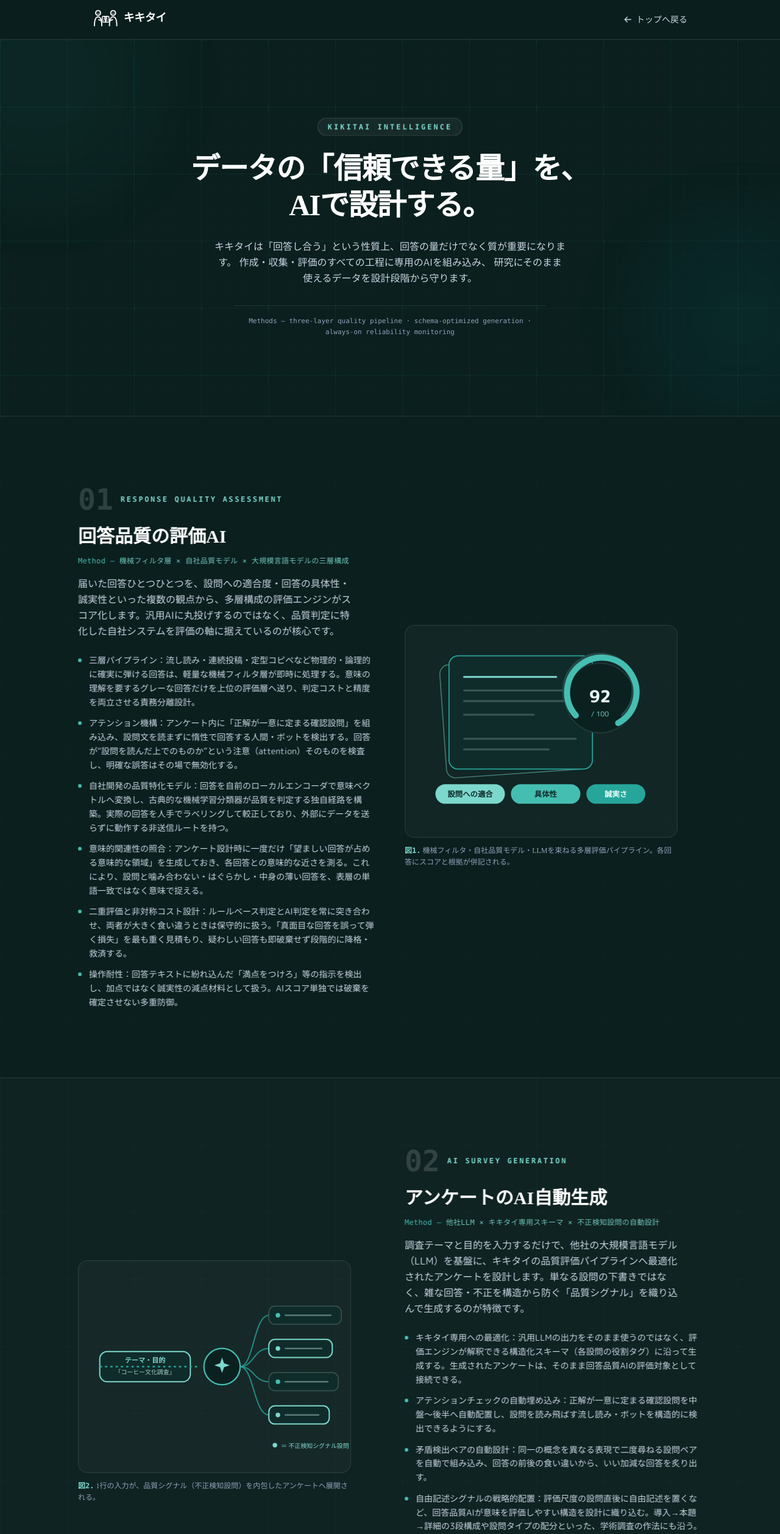
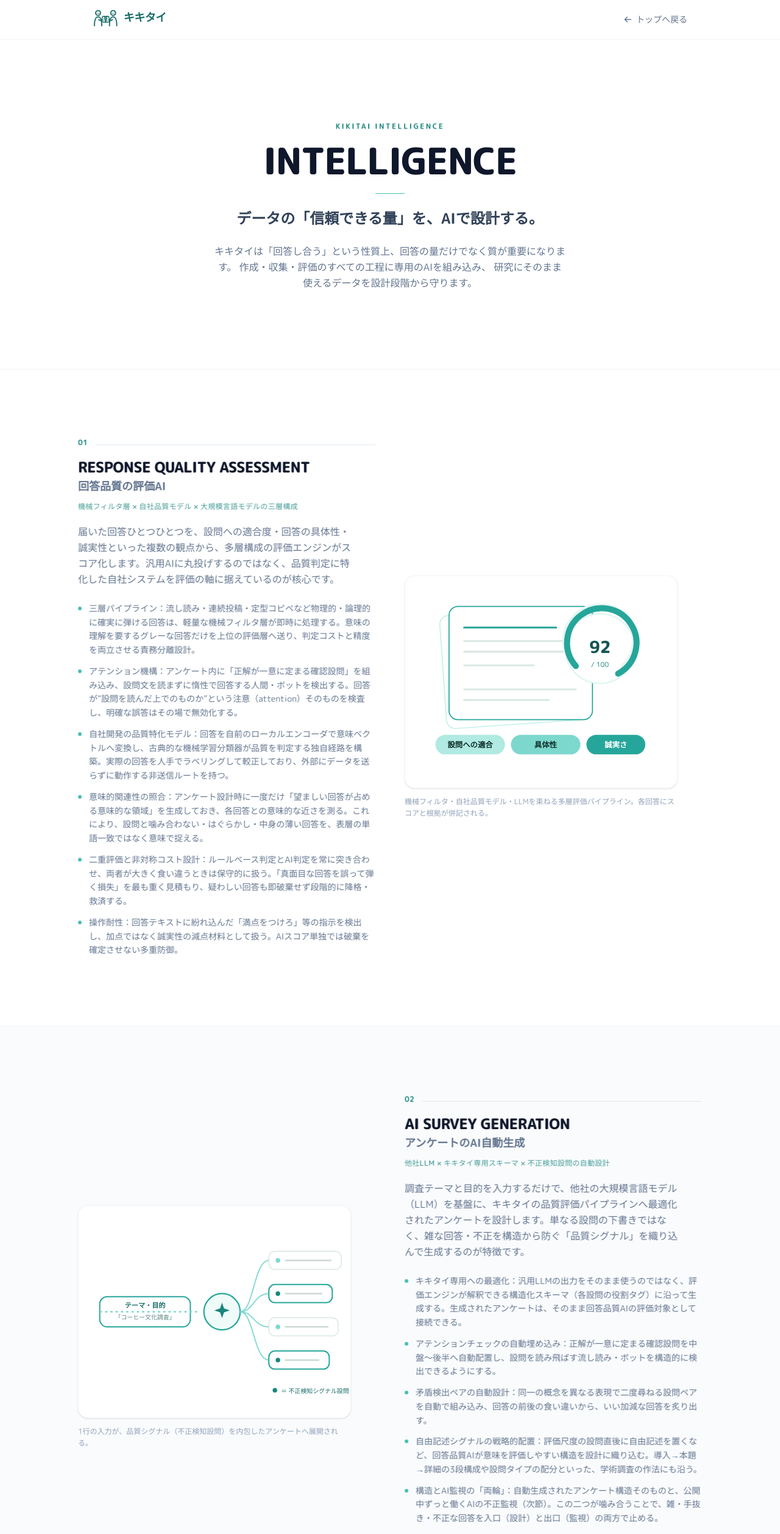
Before and after one commit to saltyland/kikitai-public, a Next.js app: page /intelligence in a window 1280 px wide. Shown: the top 2516 px of the page at 61% size. Built offline with nearby package versions, Linux system fonts and the light colour scheme.

Commit message:
feat(LP): ヒーローに複数選択シーンを追加、インテリジェンスページのトーンを簡素化 (#113)

```diff
--- a/components/landing/IntelligencePage.tsx
+++ b/components/landing/IntelligencePage.tsx
@@ -3,13 +3,6 @@
 import Link from 'next/link';
 import Logo from '@/components/Logo';
 import { Reveal } from '@/components/ScrollReveal';
-
-/* ───────── 書体（学術的トーンを出すための明朝/等幅スタック） ───────── */
-// 見出し・図キャプションは明朝系で「論文の図」のような落ち着きを出す。
-const SERIF =
-  '"Times New Roman", "Times", "Yu Mincho", "YuMincho", "Hiragino Mincho ProN", "Noto Serif JP", "MS PMincho", serif';
-// セクション番号・ラベル・図番号は等幅で実験ノート感を出す。
-const MONO = 'ui-monospace, SFMono-Regular, Menlo, Consolas, "Liberation Mono", monospace';
 
 /* ───────── 装飾アイコン（絵文字は使わない方針のためすべてSVG） ───────── */
 
@@ -28,61 +21,37 @@ function IconArrowRight({ className }: { className?: string }) {
   );
 }
 
-/* ───────── 学術的な背景（方眼紙＋座標目盛りの線画） ─────────
- * ゲームフリーク「VISION」のような、静かで図面的なトーンを狙う。
- * 微細グリッド＋主目盛り＋十字ティックで「研究ノート／設計図」の質感を出す。 */
-function AcademicGrid({ className }: { className?: string }) {
-  return (
-    <svg className={className} aria-hidden preserveAspectRatio="xMidYMid slice">
-      <defs>
-        {/* 微細グリッド（方眼紙） */}
-        <pattern id="kk-fine" width="22" height="22" patternUnits="userSpaceOnUse">
-          <path d="M22 0H0V22" fill="none" stroke="#45beb2" strokeWidth="0.4" />
-        </pattern>
-        {/* 主目盛り＋交点の十字ティック（科学プロットの座標感） */}
-        <pattern id="kk-major" width="110" height="110" patternUnits="userSpaceOnUse">
-          <path d="M110 0H0V110" fill="none" stroke="#45beb2" strokeWidth="0.8" />
-          <path d="M-4 0H4M0 -4V4" stroke="#7cd8cd" strokeWidth="0.8" />
-        </pattern>
-      </defs>
-      <rect width="100%" height="100%" fill="url(#kk-fine)" opacity="0.55" />
-      <rect width="100%" height="100%" fill="url(#kk-major)" />
-    </svg>
-  );
-}
-
-/* ───────── 各セクション専用の説明図（絵文字ではなく線画ダイアグラム） ───────── */
+/* ───────── 各セクション専用の説明図（シンプルな線画ダイアグラム／白背景トーン） ───────── */
 
 /** 01: 回答品質の評価AI ── カードに採点メーターと根拠タグが重なる図 */
 function FigureScoring({ className }: { className?: string }) {
   return (
     <svg viewBox="0 0 360 280" className={className} aria-hidden>
-      <rect x="0.5" y="0.5" width="359" height="279" rx="18" fill="none" stroke="#1f3a3a" strokeOpacity="0.12" />
       {/* 背後の回答カード（束） */}
-      <rect x="50" y="46" width="190" height="150" rx="12" fill="none" stroke="#7cd8cd" strokeWidth="1.4" opacity="0.45" transform="rotate(-4 145 121)" />
-      <rect x="58" y="40" width="190" height="150" rx="12" fill="#0f2c2a" stroke="#26a69a" strokeWidth="1.4" />
-      <line x1="78" y1="68" x2="200" y2="68" stroke="#7cd8cd" strokeWidth="2.5" strokeLinecap="round" />
-      <line x1="78" y1="86" x2="220" y2="86" stroke="#3a5654" strokeWidth="2.5" strokeLinecap="round" />
-      <line x1="78" y1="100" x2="210" y2="100" stroke="#3a5654" strokeWidth="2.5" strokeLinecap="round" />
-      <line x1="78" y1="118" x2="170" y2="118" stroke="#3a5654" strokeWidth="2.5" strokeLinecap="round" />
-      <line x1="78" y1="150" x2="226" y2="150" stroke="#3a5654" strokeWidth="2.5" strokeLinecap="round" />
-      <line x1="78" y1="164" x2="190" y2="164" stroke="#3a5654" strokeWidth="2.5" strokeLinecap="round" />
+      <rect x="50" y="46" width="190" height="150" rx="12" fill="none" stroke="#b0eae2" strokeWidth="1.4" opacity="0.7" transform="rotate(-4 145 121)" />
+      <rect x="58" y="40" width="190" height="150" rx="12" fill="#ffffff" stroke="#26a69a" strokeWidth="1.4" />
+      <line x1="78" y1="68" x2="200" y2="68" stroke="#26a69a" strokeWidth="2.5" strokeLinecap="round" />
+      <line x1="78" y1="86" x2="220" y2="86" stroke="#dbe7e5" strokeWidth="2.5" strokeLinecap="round" />
+      <line x1="78" y1="100" x2="210" y2="100" stroke="#dbe7e5" strokeWidth="2.5" strokeLinecap="round" />
+      <line x1="78" y1="118" x2="170" y2="118" stroke="#dbe7e5" strokeWidth="2.5" strokeLinecap="round" />
+      <line x1="78" y1="150" x2="226" y2="150" stroke="#dbe7e5" strokeWidth="2.5" strokeLinecap="round" />
+      <line x1="78" y1="164" x2="190" y2="164" stroke="#dbe7e5" strokeWidth="2.5" strokeLinecap="round" />
       {/* 採点メーター（円弧ゲージ） */}
       <g transform="translate(258 96)">
-        <circle cx="0" cy="0" r="46" fill="#0a2120" stroke="#1f3a3a" strokeWidth="1.5" />
-        <path d="M -32 23 A 46 46 0 1 1 32 23" fill="none" stroke="#234846" strokeWidth="8" strokeLinecap="round" />
-        <path d="M -32 23 A 46 46 0 1 1 24 33" fill="none" stroke="#45beb2" strokeWidth="8" strokeLinecap="round" />
-        <text x="0" y="6" textAnchor="middle" fontSize="22" fontWeight="800" fill="#e9fbf8">92</text>
-        <text x="0" y="24" textAnchor="middle" fontSize="9" fill="#7cd8cd">/ 100</text>
+        <circle cx="0" cy="0" r="46" fill="#ffffff" stroke="#d6f5f0" strokeWidth="1.5" />
+        <path d="M -32 23 A 46 46 0 1 1 32 23" fill="none" stroke="#e6f6f3" strokeWidth="8" strokeLinecap="round" />
+        <path d="M -32 23 A 46 46 0 1 1 24 33" fill="none" stroke="#26a69a" strokeWidth="8" strokeLinecap="round" />
+        <text x="0" y="6" textAnchor="middle" fontSize="22" fontWeight="800" fill="#165653">92</text>
+        <text x="0" y="24" textAnchor="middle" fontSize="9" fill="#19857d">/ 100</text>
       </g>
       {/* 根拠タグ */}
       <g fontSize="10" fontWeight="700" fill="#0f2c2a">
-        <rect x="40" y="210" width="92" height="26" rx="13" fill="#7cd8cd" />
+        <rect x="40" y="210" width="92" height="26" rx="13" fill="#b0eae2" />
         <text x="86" y="227" textAnchor="middle">設問への適合</text>
-        <rect x="140" y="210" width="92" height="26" rx="13" fill="#45beb2" />
+        <rect x="140" y="210" width="92" height="26" rx="13" fill="#7cd8cd" />
         <text x="186" y="227" textAnchor="middle">具体性</text>
         <rect x="240" y="210" width="78" height="26" rx="13" fill="#26a69a" />
-        <text x="279" y="227" textAnchor="middle" fill="#eafdfa">誠実さ</text>
+        <text x="279" y="227" textAnchor="middle" fill="#ffffff">誠実さ</text>
       </g>
     </svg>
   );
@@ -92,16 +61,15 @@ function FigureScoring({ className }: { className?: string }) {
 function FigureGeneration({ className }: { className?: string }) {
   return (
     <svg viewBox="0 0 360 280" className={className} aria-hidden>
-      <rect x="0.5" y="0.5" width="359" height="279" rx="18" fill="none" stroke="#1f3a3a" strokeOpacity="0.12" />
       {/* 入力：テーマ＋目的の1行 */}
-      <rect x="28" y="120" width="120" height="40" rx="10" fill="#0f2c2a" stroke="#7cd8cd" strokeWidth="1.6" />
-      <text x="88" y="135" textAnchor="middle" fontSize="9" fill="#7cd8cd" fontWeight="700">テーマ・目的</text>
-      <text x="88" y="150" textAnchor="middle" fontSize="8" fill="#9fc9c5">「コーヒー文化調査」</text>
+      <rect x="28" y="120" width="120" height="40" rx="10" fill="#ffffff" stroke="#26a69a" strokeWidth="1.6" />
+      <text x="88" y="135" textAnchor="middle" fontSize="9" fill="#176b66" fontWeight="700">テーマ・目的</text>
+      <text x="88" y="150" textAnchor="middle" fontSize="8" fill="#5f8784">「コーヒー文化調査」</text>
 
       {/* 変換ノード */}
-      <circle cx="190" cy="140" r="24" fill="#0a2120" stroke="#45beb2" strokeWidth="1.8" />
-      <path d="M190 128l2.6 7.6 7.6 2.6-7.6 2.6-2.6 7.6-2.6-7.6-7.6-2.6 7.6-2.6z" fill="#7cd8cd" />
-      <path d="M28 140h130" stroke="#26a69a" strokeWidth="2" strokeDasharray="3 4" />
+      <circle cx="190" cy="140" r="24" fill="#effbf9" stroke="#26a69a" strokeWidth="1.8" />
+      <path d="M190 128l2.6 7.6 7.6 2.6-7.6 2.6-2.6 7.6-2.6-7.6-7.6-2.6 7.6-2.6z" fill="#19857d" />
+      <path d="M28 140h130" stroke="#7cd8cd" strokeWidth="2" strokeDasharray="3 4" />
 
       {/* 出力：分岐する設問群（うち2問は品質シグナル＝色を変える） */}
       {[
@@ -111,15 +79,15 @@ function FigureGeneration({ className }: { className?: string }) {
         { y: 192, w: 80, signal: true },
       ].map((q, i) => (
         <g key={i}>
-          <path d={`M214 140 C232 140, 232 ${q.y + 12}, 252 ${q.y + 12}`} fill="none" stroke="#26a69a" strokeWidth="1.6" opacity="0.8" />
-          <rect x="252" y={q.y} width={q.w} height="24" rx="8" fill="#0f2c2a" stroke={q.signal ? '#7cd8cd' : '#3a5654'} strokeWidth={q.signal ? 1.6 : 1.2} />
-          <circle cx="264" cy={q.y + 12} r="3" fill={q.signal ? '#7cd8cd' : '#45beb2'} />
-          <line x1="274" y1={q.y + 12} x2={252 + q.w - 14} y2={q.y + 12} stroke="#5a7a78" strokeWidth="2" strokeLinecap="round" />
+          <path d={`M214 140 C232 140, 232 ${q.y + 12}, 252 ${q.y + 12}`} fill="none" stroke="#7cd8cd" strokeWidth="1.6" opacity="0.9" />
+          <rect x="252" y={q.y} width={q.w} height="24" rx="8" fill="#ffffff" stroke={q.signal ? '#26a69a' : '#dbe7e5'} strokeWidth={q.signal ? 1.6 : 1.2} />
+          <circle cx="264" cy={q.y + 12} r="3" fill={q.signal ? '#19857d' : '#7cd8cd'} />
+          <line x1="274" y1={q.y + 12} x2={252 + q.w - 14} y2={q.y + 12} stroke="#cdd9d7" strokeWidth="2" strokeLinecap="round" />
         </g>
       ))}
       {/* 凡例：品質シグナル設問 */}
-      <circle cx="260" cy="244" r="3" fill="#7cd8cd" />
-      <text x="268" y="248" fontSize="8" fill="#7cd8cd">＝ 不正検知シグナル設問</text>
+      <circle cx="260" cy="244" r="3" fill="#19857d" />
+      <text x="268" y="248" fontSize="8" fill="#176b66">＝ 不正検知シグナル設問</text>
     </svg>
   );
 }
@@ -128,23 +96,22 @@ function FigureGeneration({ className }: { className?: string }) {
 function FigureMonitoring({ className }: { className?: string }) {
   return (
     <svg viewBox="0 0 360 280" className={className} aria-hidden>
-      <rect x="0.5" y="0.5" width="359" height="279" rx="18" fill="none" stroke="#1f3a3a" strokeOpacity="0.12" />
       {/* 回答が流れ込んでくるレーン */}
       {[0, 1, 2, 3, 4].map((i) => {
         const y = 44 + i * 38;
         const flagged = i === 2;
         return (
           <g key={i}>
-            <rect x="32" y={y} width="170" height="22" rx="6" fill={flagged ? '#3a1c1c' : '#0f2c2a'} stroke={flagged ? '#e76f6f' : '#2f4d4b'} strokeWidth="1.4" />
-            <circle cx="46" cy={y + 11} r="3" fill={flagged ? '#e76f6f' : '#45beb2'} />
-            <line x1="58" y1={y + 11} x2={flagged ? 130 : 178} y2={y + 11} stroke={flagged ? '#c97f7f' : '#4f6e6c'} strokeWidth="2" strokeLinecap="round" />
+            <rect x="32" y={y} width="170" height="22" rx="6" fill={flagged ? '#fdf1f1' : '#ffffff'} stroke={flagged ? '#e76f6f' : '#e1ebe9'} strokeWidth="1.4" />
+            <circle cx="46" cy={y + 11} r="3" fill={flagged ? '#e76f6f' : '#19857d'} />
+            <line x1="58" y1={y + 11} x2={flagged ? 130 : 178} y2={y + 11} stroke={flagged ? '#e9a3a3' : '#cdd9d7'} strokeWidth="2" strokeLinecap="round" />
           </g>
         );
       })}
       {/* 監視ゲート（盾型） */}
       <g transform="translate(252 36)">
-        <path d="M40 0 L78 14 V58 C78 88 56 104 40 112 C24 104 2 88 2 58 V14 Z" fill="#0a2120" stroke="#45beb2" strokeWidth="1.8" />
-        <path d="M22 58 L36 72 L60 42" fill="none" stroke="#7cd8cd" strokeWidth="4" strokeLinecap="round" strokeLinejoin="round" />
+        <path d="M40 0 L78 14 V58 C78 88 56 104 40 112 C24 104 2 88 2 58 V14 Z" fill="#effbf9" stroke="#26a69a" strokeWidth="1.8" />
+        <path d="M22 58 L36 72 L60 42" fill="none" stroke="#19857d" strokeWidth="4" strokeLinecap="round" strokeLinejoin="round" />
       </g>
       {/* 検知して止める矢印（赤いレーンからゲートへ） */}
       <path d="M205 99 C228 99, 232 90, 252 78" fill="none" stroke="#e76f6f" strokeWidth="1.8" strokeDasharray="3 4" markerEnd="url(#kk-intel-stop)" />
@@ -153,7 +120,7 @@ function FigureMonitoring({ className }: { className?: string }) {
           <path d="M1 1L9 5L1 9z" fill="#e76f6f" />
         </marker>
       </defs>
-      <text x="180" y="252" textAnchor="middle" fontSize="11" fontWeight="700" fill="#7cd8cd">公開中ずっと自動稼働</text>
+      <text x="180" y="252" textAnchor="middle" fontSize="11" fontWeight="700" fill="#176b66">公開中ずっと自動稼働</text>
     </svg>
   );
 }
@@ -229,16 +196,16 @@ const FEATURES: Feature[] = [
  * 3つのAI機能を技術的な裏付けとして、論文の手法節のような落ち着いたトーンで紹介する。 */
 export default function IntelligencePage() {
   return (
-    <div className="min-h-screen bg-[#0a1f1e] text-slate-100">
+    <div className="min-h-screen bg-white text-slate-700">
       {/* ヘッダー */}
-      <header className="sticky top-0 z-30 border-b border-white/10 bg-[#0a1f1e]/85 backdrop-blur">
+      <header className="sticky top-0 z-30 border-b border-slate-100 bg-white/90 backdrop-blur">
         <div className="mx-auto flex h-16 max-w-5xl items-center justify-between px-4 sm:px-6">
-          <Link href="/" aria-label="キキタイ トップ" className="text-white">
-            <Logo className="text-white" />
+          <Link href="/" aria-label="キキタイ トップ" className="text-brand-700">
+            <Logo className="text-brand-700" />
           </Link>
           <Link
             href="/"
-            className="inline-flex items-center gap-1.5 text-sm font-medium text-slate-300 transition-colors hover:text-white"
+            className="inline-flex items-center gap-1.5 text-sm font-medium text-slate-500 transition-colors hover:text-brand-600"
           >
             <IconArrowLeft className="h-4 w-4" />
             トップへ戻る
@@ -248,45 +215,31 @@ export default function IntelligencePage() {
 
       <main>
         {/* ヒーロー */}
-        <section className="relative overflow-hidden border-b border-white/10 px-4 py-24 sm:px-6 sm:py-32">
-          {/* 背景：方眼紙＋座標目盛りの図面的グリッド（学術トーン） */}
-          <AcademicGrid className="pointer-events-none absolute inset-0 h-full w-full opacity-[0.16]" />
-          <div className="pointer-events-none absolute -left-32 -top-32 h-96 w-96 rounded-full bg-brand-500/5 blur-3xl" aria-hidden />
-          <div className="pointer-events-none absolute -right-24 bottom-0 h-80 w-80 rounded-full bg-cyan-400/5 blur-3xl" aria-hidden />
-
-          <div className="relative mx-auto max-w-3xl text-center">
+        <section className="px-4 py-24 sm:px-6 sm:py-32">
+          <div className="mx-auto max-w-3xl text-center">
             <Reveal>
-              <span
-                className="inline-flex items-center gap-2 rounded-full border border-white/15 bg-white/5 px-4 py-1.5 text-xs font-bold uppercase tracking-[0.25em] text-brand-300"
-                style={{ fontFamily: MONO }}
-              >
-                Kikitai Intelligence
+              <span className="text-xs font-semibold tracking-[0.2em] text-brand-600">
+                KIKITAI INTELLIGENCE
               </span>
             </Reveal>
             <Reveal delay={100}>
-              <h1
-                className="mt-6 text-3xl font-bold leading-tight tracking-tight text-white [text-wrap:balance] sm:text-5xl sm:leading-tight"
-                style={{ fontFamily: SERIF }}
-              >
-                データの「信頼できる量」を、
-                <br />
-                AIで設計する。
+              <h1 className="mt-4 text-4xl font-extrabold uppercase tracking-tight text-slate-900 sm:text-6xl">
+                Intelligence
               </h1>
             </Reveal>
+            <Reveal delay={150}>
+              <div className="mx-auto mt-6 h-px w-12 bg-brand-400" />
+            </Reveal>
+            <Reveal delay={180}>
+              <p className="mt-6 text-xl font-bold leading-snug text-slate-700 [text-wrap:balance] sm:text-2xl">
+                データの「信頼できる量」を、AIで設計する。
+              </p>
+            </Reveal>
             <Reveal delay={200}>
-              <p className="mx-auto mt-6 max-w-xl text-sm leading-relaxed text-slate-300 [text-wrap:pretty] sm:text-base">
+              <p className="mx-auto mt-6 max-w-xl text-sm leading-relaxed text-slate-500 [text-wrap:pretty] sm:text-base">
                 キキタイは「回答し合う」という性質上、回答の量だけでなく質が重要になります。
                 作成・収集・評価のすべての工程に専用のAIを組み込み、
                 研究にそのまま使えるデータを設計段階から守ります。
-              </p>
-            </Reveal>
-            {/* アブストラクト風の要約行（学術文書のメタ表記） */}
-            <Reveal delay={300}>
-              <p
-                className="mx-auto mt-8 max-w-lg border-t border-white/10 pt-4 text-[11px] leading-relaxed text-slate-400"
-                style={{ fontFamily: MONO }}
-              >
-                Methods — three-layer quality pipeline · schema-optimized generation · always-on reliability monitoring
               </p>
             </Reveal>
           </div>
@@ -296,33 +249,28 @@ export default function IntelligencePage() {
         {FEATURES.map((f, i) => (
           <section
             key={f.no}
-            className={`relative overflow-hidden border-b border-white/10 px-4 py-20 sm:px-6 sm:py-28 ${i % 2 === 1 ? 'bg-white/[0.02]' : ''}`}
+            className={`border-t border-slate-100 px-4 py-20 sm:px-6 sm:py-28 ${i % 2 === 1 ? 'bg-slate-50/70' : ''}`}
           >
-            {/* セクションにも図面グリッドを淡く敷く */}
-            <AcademicGrid className="pointer-events-none absolute inset-0 h-full w-full opacity-[0.05]" />
-            <div className="relative mx-auto max-w-5xl">
+            <div className="mx-auto max-w-5xl">
               <div className={`grid items-center gap-12 lg:grid-cols-2 ${i % 2 === 1 ? 'lg:[&>*:first-child]:order-2' : ''}`}>
                 <Reveal direction={i % 2 === 1 ? 'right' : 'left'}>
-                  <div className="flex items-center gap-3">
-                    <span className="text-4xl font-black leading-none text-white/15 sm:text-5xl" style={{ fontFamily: MONO }}>{f.no}</span>
-                    <span className="text-xs font-bold uppercase tracking-[0.22em] text-brand-300" style={{ fontFamily: MONO }}>{f.tag}</span>
+                  <div className="flex items-baseline gap-3">
+                    <span className="text-xs font-semibold tracking-wide text-brand-600">{f.no}</span>
+                    <span className="h-px flex-1 bg-slate-200" />
                   </div>
-                  <h2
-                    className="mt-4 text-2xl font-bold leading-snug text-white [text-wrap:balance] sm:text-3xl"
-                    style={{ fontFamily: SERIF }}
-                  >
+                  <h3 className="mt-4 text-xl font-extrabold uppercase tracking-tight text-slate-900 sm:text-2xl">
+                    {f.tag}
+                  </h3>
+                  <h2 className="mt-1 text-base font-semibold leading-snug text-slate-500 [text-wrap:balance] sm:text-lg">
                     {f.title}
                   </h2>
-                  {/* Method 行（手法の一行要約） */}
-                  <p className="mt-3 text-xs font-medium tracking-wide text-brand-300/90" style={{ fontFamily: MONO }}>
-                    <span className="text-brand-400">Method —</span> {f.method}
-                  </p>
-                  <p className="mt-4 max-w-md text-sm leading-relaxed text-slate-300 [text-wrap:pretty] sm:text-base">
+                  <p className="mt-3 text-xs font-medium tracking-wide text-brand-600/80">{f.method}</p>
+                  <p className="mt-5 max-w-md text-sm leading-relaxed text-slate-500 [text-wrap:pretty] sm:text-base">
                     {f.lead}
                   </p>
                   <ul className="mt-6 space-y-3">
                     {f.points.map((p) => (
-                      <li key={p} className="flex gap-3 text-sm leading-relaxed text-slate-300">
+                      <li key={p} className="flex gap-3 text-sm leading-relaxed text-slate-500">
                         <span className="mt-2 h-1.5 w-1.5 shrink-0 rounded-full bg-brand-400" />
                         {p}
                       </li>
@@ -331,10 +279,8 @@ export default function IntelligencePage() {
                 </Reveal>
                 <Reveal direction={i % 2 === 1 ? 'left' : 'right'} delay={120}>
                   <figure className="m-0">
-                    <f.Figure className="w-full max-w-md rounded-2xl border border-white/10 bg-white/[0.03]" />
-                    {/* 図キャプション（論文の図のように番号付き・明朝） */}
-                    <figcaption className="mt-3 max-w-md text-xs leading-relaxed text-slate-400" style={{ fontFamily: SERIF }}>
-                      <span className="font-semibold text-brand-300" style={{ fontFamily: MONO }}>{`図${f.no.replace(/^0/, '')}.`}</span>{' '}
+                    <f.Figure className="w-full max-w-md rounded-2xl border border-slate-100 bg-white shadow-sm" />
+                    <figcaption className="mt-3 max-w-md text-xs leading-relaxed text-slate-400">
                       {f.caption}
                     </figcaption>
                   </figure>
@@ -345,16 +291,16 @@ export default function IntelligencePage() {
         ))}
 
         {/* CTA */}
-        <section className="relative overflow-hidden px-4 py-20 text-center sm:px-6 sm:py-28">
-          <AcademicGrid className="pointer-events-none absolute inset-0 h-full w-full opacity-[0.07]" />
+        <section className="border-t border-slate-100 px-4 py-20 text-center sm:px-6 sm:py-28">
           <Reveal>
-            <h2 className="relative text-2xl font-bold text-white [text-wrap:balance] sm:text-3xl" style={{ fontFamily: SERIF }}>
+            <span className="text-xs font-semibold tracking-[0.2em] text-brand-600">GET STARTED</span>
+            <h2 className="mt-3 text-2xl font-bold text-slate-900 [text-wrap:balance] sm:text-3xl">
               質の高いデータで、研究を前に進める。
             </h2>
-            <p className="relative mx-auto mt-3 max-w-md text-sm leading-relaxed text-slate-300 [text-wrap:pretty]">
+            <p className="mx-auto mt-3 max-w-md text-sm leading-relaxed text-slate-500 [text-wrap:pretty]">
               キキタイ・インテリジェンスは、すべてのアンケートで自動的に有効です。
             </p>
-            <div className="relative mt-8 flex justify-center">
+            <div className="mt-8 flex justify-center">
               <Link href="/register" className="btn-3d btn-3d-primary px-7 py-3 text-base">
                 無料ではじめる
                 <IconArrowRight className="h-4 w-4" />
```
Also changed, not shown: components/landing/HeroCycle.tsx (+42 -13 lines).
